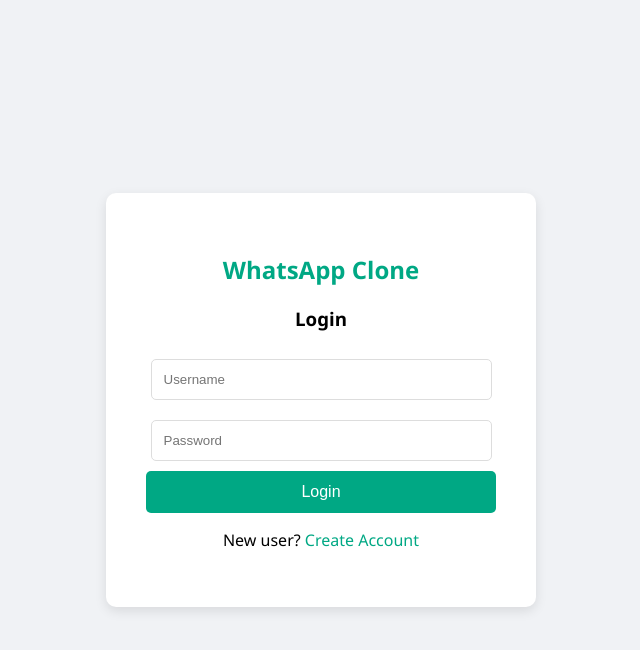
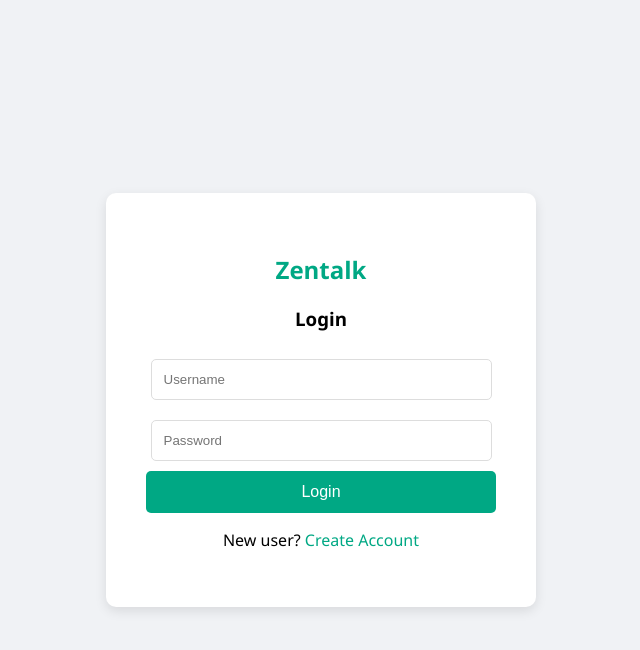
Before and after one commit to shami0392/Zentalk-Multi-Client-Chat-Application, a website: page public/index.html in a window 1280 px wide. Both pictures are taken after a click on the link "Login". Shown: the whole page, without its empty margins (319-959 px from the left). Drawn offline with nearby package versions, Linux system fonts and the light colour scheme; no server answers.

Commit message:
small changes

```diff
--- a/public/index.html
+++ b/public/index.html
@@ -22,7 +22,7 @@
 
     <div class="auth-container" id="login-screen" style="display: none;">
         <div class="auth-box">
-            <h2 style="color: #00a884;">WhatsApp Clone</h2>
+            <h2 style="color: #00a884;">Zentalk</h2>
             <h3>Login</h3>
             <input type="text" id="login-username" placeholder="Username">
             <input type="password" id="login-password" placeholder="Password">
```
